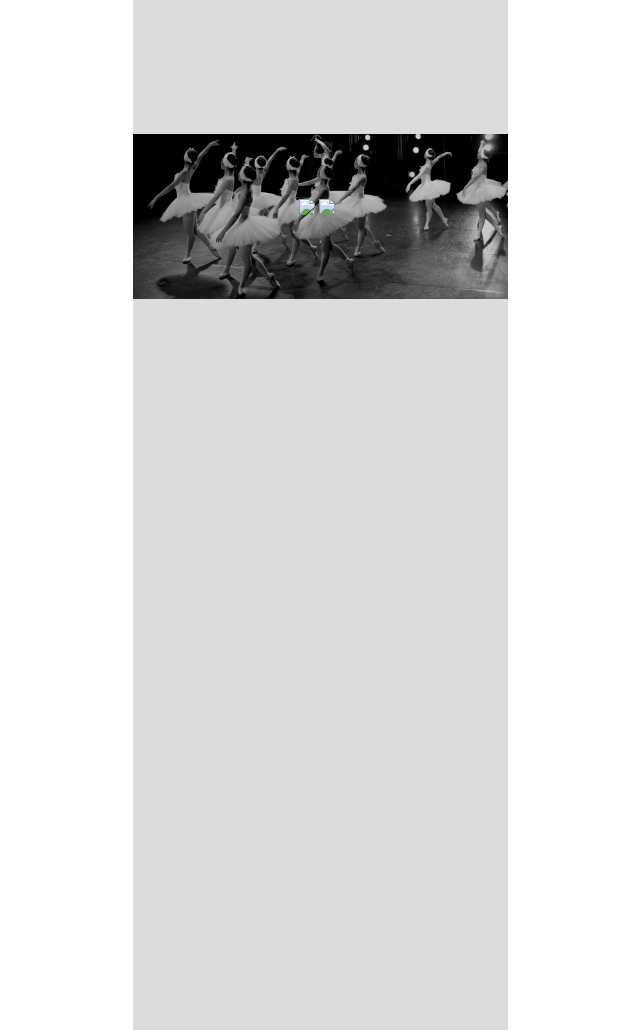
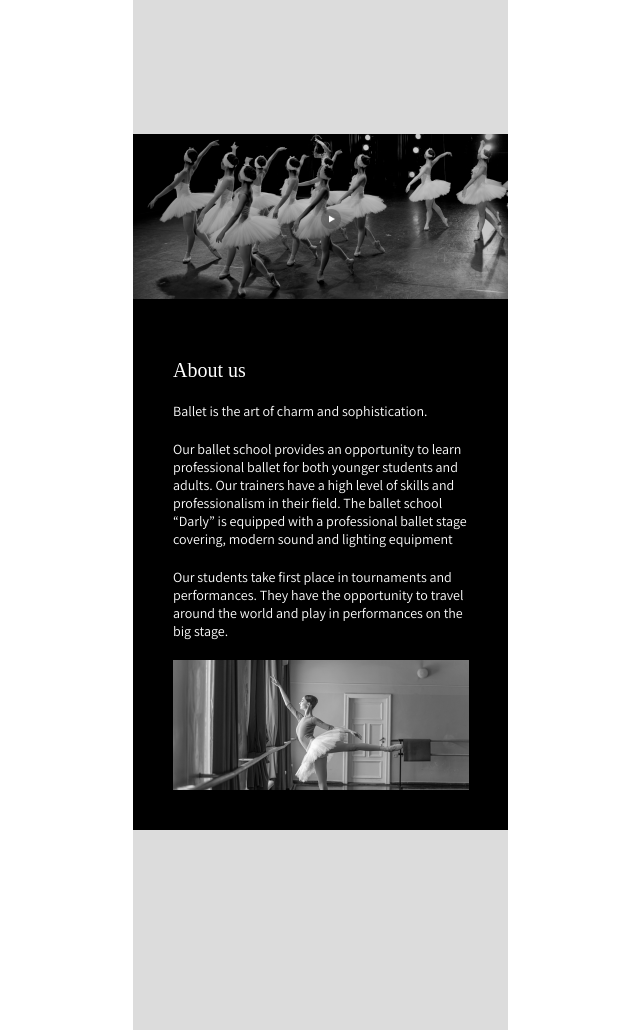
Before and after one commit to LeraMusienko78/HW-balet, a website built with Vite: page balet/index.html in a window 1280 px wide. Shown: the part 360-1390 px from the top of the page, without its empty margins (267-907 px from the left). Built offline with nearby package versions, Linux system fonts and the light colour scheme; files whose address does not match are found by name; a web font is replaced by a local one.

Commit message:
added struct section

```diff
--- a/balet/SASS/style.scss
+++ b/balet/SASS/style.scss
@@ -74,17 +74,43 @@ a {
 }
 
 .aside{
-    width:416px ;
+    background-image: url('../public/images/banner-2.png');
+    background-size:cover ;
+    width:375px ;
+    height: 165px;
 
-    .img{
-        width: 375px;
+    .play{
+        width: 20px;
+        height: 20px;
+        position: relative;
+        margin-top: 20%;
+        margin-left: 50%;
+    }
+}
+
+.section{
+
+    display: flex;
+    @include flexbox (column, start, start, $pading-l, 375px);
+    background: $secondary-bg-color;
+
+    .about-title{
+        @include font($font-size-xl,$kaiseiOpti-font-family,$primari-text-color);
+        margin-top: $margin-s;
     }
 
-    .play-wrapper{
-        position: relative;
-        margin-top: -25%;
-        margin-left: 40%;
+    .about-paragraph{
+        @include font ($font-size-s,$assistant-font-family,$primari-text-color);
+        margin-top: $margin-s;
+    }
+
+    .about-img{
+        @include size (296px, 130px) ;
+        margin-top: $margin-s;
+
+
     }
 
 
+
 }
--- a/balet/index.html
+++ b/balet/index.html
@@ -34,13 +34,21 @@
       </section>
 
       <aside class="aside">
-        <img src="./public/images/banner-2.png" class="img">
+        <!-- <img src="./public/images/banner-2.png" class="img"> -->
 
         <div class="play-wrapper">
-          <img src="./public/icons/btn-1.png" class="play-1">
-          <img src="./public/icons/btn-2.png" class="play-2">
+          <img src="./public/icons/play.png" class="play">
         </div>
       </aside>
+
+      <section class="section">
+        <span class="about-title">About us</span>
+        <p class="about-paragraph">Ballet is the art of charm and sophistication.</p>
+        <p class="about-paragraph">Our ballet school provides an opportunity to learn professional ballet for both younger students and adults. Our trainers have a high level of skills and professionalism in their field. The ballet school “Darly”  is equipped with a professional ballet stage covering, modern sound and lighting equipment</p>
+        <p class="about-paragraph">Our students take first place in tournaments and performances. They have the opportunity to travel around the world and play in performances on the big stage.</p>
+        <img src="./public/images/about.png" class="about-img">
+
+      </section>
     </div>
 
   </body>
```
Also changed, not shown: balet/public/images/about.png (renamed from balet/public/images/img-1.png), 1 other file.
